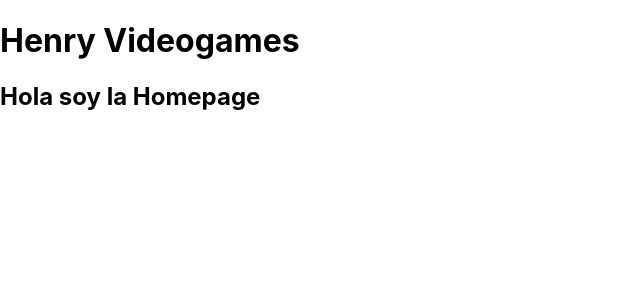
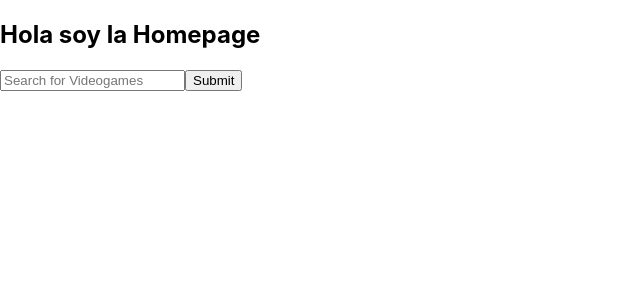
Before and after one commit to aletomasella/PI-Videogames, a React (Create React App) app in the folder client/: page /home in a window 1280 px wide. Shown: the top 300 px of the page, without its empty margins (0-640 px from the left). Built offline with nearby package versions, Linux system fonts and the light colour scheme.

Commit message:
Starting Front

```diff
--- a/client/package.json
+++ b/client/package.json
@@ -6,9 +6,15 @@
     "@testing-library/jest-dom": "^5.11.6",
     "@testing-library/react": "^11.2.1",
     "@testing-library/user-event": "^12.2.2",
+    "axios": "^0.26.1",
     "react": "^17.0.1",
     "react-dom": "^17.0.1",
+    "react-redux": "^7.2.6",
+    "react-router-dom": "^6.2.2",
     "react-scripts": "4.0.0",
+    "redux": "^4.1.2",
+    "redux-devtools-extension": "^2.13.9",
+    "redux-thunk": "^2.4.1",
     "web-vitals": "^0.2.4"
   },
   "scripts": {
--- a/client/src/App.js
+++ b/client/src/App.js
@@ -1,11 +1,15 @@
 import "./App.css";
 import Homepage from "./components/Homepage";
+import LandingPage from "./components/LandingPage";
+import { Routes, Route } from "react-router-dom";
 
 function App() {
   return (
     <>
-      <h1>Henry Videogames</h1>
-      <Homepage />
+      <Routes>
+        <Route exact path="/" element={<LandingPage />} />
+        <Route exact path="/home" element={<Homepage />} />
+      </Routes>
     </>
   );
 }
--- /dev/null
+++ b/client/src/action/index.js
@@ -0,0 +1,14 @@
+import axios from "axios";
+
+export const GET_VIDEOGAMES = "GET_VIDEOGAMES";
+
+export function getAllVideogames() {
+  return async function (dispatch) {
+    const response = await axios.get("http://localhost:3001/videogames");
+    console.log(response.data);
+    return dispatch({
+      type: GET_VIDEOGAMES,
+      payload: response.data,
+    });
+  };
+}
--- a/client/src/components/Homepage.js
+++ b/client/src/components/Homepage.js
@@ -1,9 +1,31 @@
-import React from "react";
+import React, { useEffect, useState } from "react";
+import { useDispatch } from "react-redux";
+import { getAllVideogames } from "../action";
 
 function Homepage() {
+  const [input, setInput] = useState("");
+
+  const handleChange = (e) => {
+    setInput({
+      ...input,
+      [e.target.name]: e.target.value,
+    });
+  };
+
+  const dispatch = useDispatch();
+
+  const handleSubmit = (e) => dispatch(getAllVideogames());
+
   return (
     <>
       <h2>Hola soy la Homepage</h2>
+      <input
+        type="text"
+        placeholder="Search for Videogames"
+        value={input}
+        onChange={handleChange}
+      />
+      <input type="submit" onClick={handleSubmit} />
     </>
   );
 }
--- /dev/null
+++ b/client/src/components/LandingPage.js
@@ -0,0 +1,16 @@
+import React from "react";
+import { Link } from "react-router-dom";
+
+function LandingPage() {
+  const handleClick = (e) => alert("Redirigiendote a la HomePage!😊");
+  return (
+    <div>
+      <h1>WELCOME</h1>
+      <Link to="/home">
+        <button onClick={handleClick}>HOME</button>
+      </Link>
+    </div>
+  );
+}
+
+export default LandingPage;
--- a/client/src/index.js
+++ b/client/src/index.js
@@ -1,14 +1,21 @@
-import React from 'react';
-import ReactDOM from 'react-dom';
-import './index.css';
-import App from './App';
-import reportWebVitals from './reportWebVitals';
+import React from "react";
+import ReactDOM from "react-dom";
+import "./index.css";
+import App from "./App";
+import reportWebVitals from "./reportWebVitals";
+import { Provider } from "react-redux";
+import store from "./store";
+import { BrowserRouter } from "react-router-dom";
 
 ReactDOM.render(
-  <React.StrictMode>
-    <App />
-  </React.StrictMode>,
-  document.getElementById('root')
+  <BrowserRouter>
+    <Provider store={store}>
+      <React.StrictMode>
+        <App />
+      </React.StrictMode>
+    </Provider>
+  </BrowserRouter>,
+  document.getElementById("root")
 );
 
 // If you want to start measuring performance in your app, pass a function
--- /dev/null
+++ b/client/src/reducer/index.js
@@ -0,0 +1,20 @@
+import { GET_VIDEOGAMES } from "../action";
+
+const inicialState = {
+  videogames: [],
+};
+
+function rootReducer(store = inicialState, action) {
+  switch (action.type) {
+    case GET_VIDEOGAMES:
+      return {
+        ...store,
+        videogames: action.payload,
+      };
+
+    default:
+      return { ...store };
+  }
+}
+
+export default rootReducer;
--- /dev/null
+++ b/client/src/store/index.js
@@ -0,0 +1,11 @@
+import { createStore, applyMiddleware } from "redux";
+import thunk from "redux-thunk";
+import rootReducer from "../reducer";
+import { composeWithDevTools } from "redux-devtools-extension";
+
+const store = createStore(
+  rootReducer,
+  composeWithDevTools(applyMiddleware(thunk))
+);
+
+export default store;
```
Also changed, not shown: client/src/components/Details.js (added), client/src/img/Background-Landing.jpg (added).
